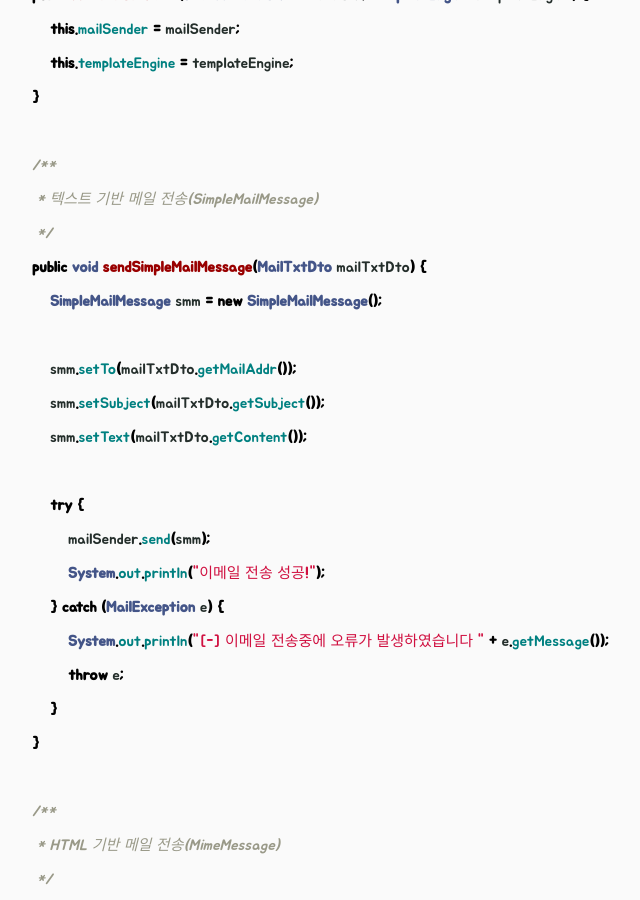
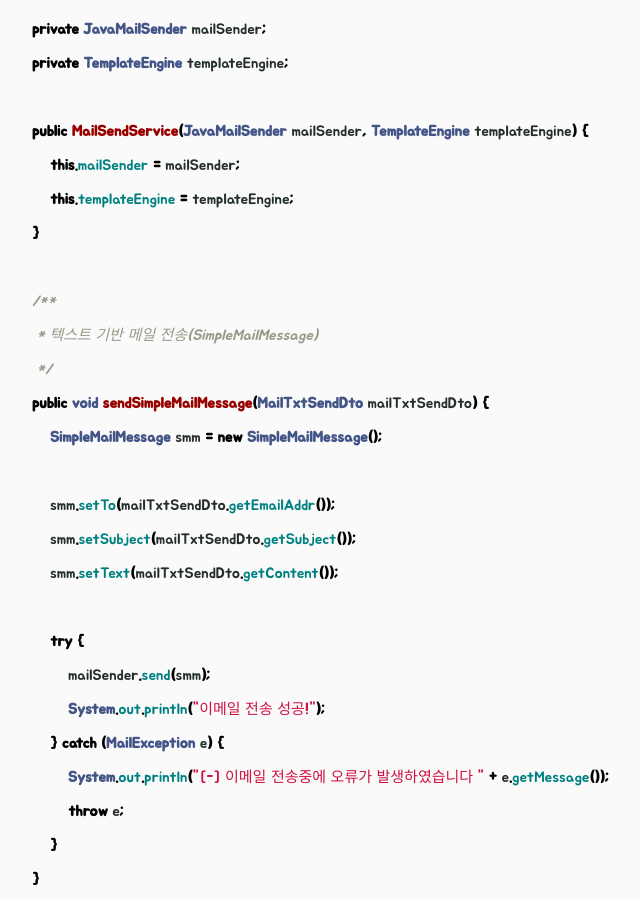
Before and after one commit to tletle7102/tletle7102.github.io, a Jekyll site: the page built from _posts/2026-01-20-spring-mail-project-intellij.md, in a window 1280 px wide and 900 px high, scrolled down 8472 px. Shown: the whole window, without its empty margins (286-926 px from the left). Built offline with Jekyll 4.4.1, drawn with Linux system fonts in a browser that asks for light colours; some of the changed text lies outside the part shown.

Commit message:
post modified

````diff
--- a/_posts/2026-01-20-spring-mail-project-intellij.md
+++ b/_posts/2026-01-20-spring-mail-project-intellij.md
@@ -45,7 +45,6 @@ last_modified_at:
 ##### 환경변수 파일(.env) 만들기
 
 ![spring mail project intelliJ 4](/assets/images/2026-01-20-spring-mail-project-intelliJ-4.png)
-
 
 환경변수 파일(.env) 만들고, 메일 기능에 필요한 환경변수값 입력
 
@@ -146,8 +149,8 @@ MimeMessage의 경우는 HTML, 텍스트, 멀티파트, 첨부 파일 등 고급
 
 ```java
 @Getter
-public class MailTxtDto {
-    private String mailAddr;
+public class MailTxtSendDto {
+    private String emailAddr;
     private String subject;
     private String content;
 }
@@ -199,12 +202,12 @@ public class MailSendService {
     /**
      * 텍스트 기반 메일 전송(SimpleMailMessage)
      */
-    public void sendSimpleMailMessage(MailTxtDto mailTxtDto) {
+    public void sendSimpleMailMessage(MailTxtSendDto mailTxtSendDto) {
         SimpleMailMessage smm = new SimpleMailMessage();
 
-        smm.setTo(mailTxtDto.getMailAddr());
-        smm.setSubject(mailTxtDto.getSubject());
-        smm.setText(mailTxtDto.getContent());
+        smm.setTo(mailTxtSendDto.getEmailAddr());
+        smm.setSubject(mailTxtSendDto.getSubject());
+        smm.setText(mailTxtSendDto.getContent());
 
         try {
             mailSender.send(smm);
@@ -278,9 +279,10 @@ public class MailController {
      */
     @PostMapping("/send/txt")
     public ResponseEntity<?> sendTextMail(
-            @RequestBody MailTxtDto mailTxtDto) {
+            @RequestBody MailTxtSendDto mailTxtSendDto
+    ) {
         try {
-            mailSendService.sendSimpleMailMessage(mailTxtDto);
+            mailSendService.sendSimpleMailMessage(mailTxtSendDto);
             return ResponseEntity.ok(
                 Map.of("message", "메일 전송 완료")
             );
````
Also changed, not shown: other parts of _posts/2026-01-20-spring-mail-project-intellij.md (+5 -3 lines).
